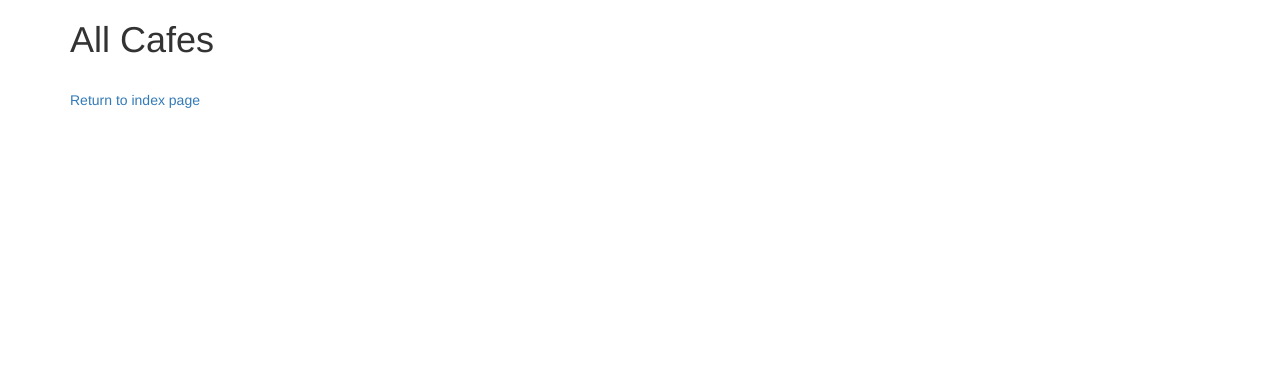
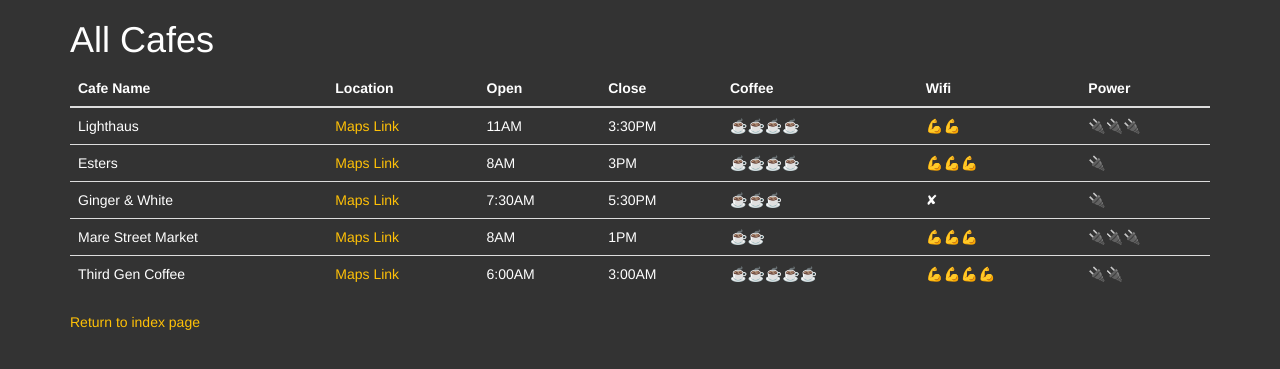
Before and after one commit to cburgyan/CoffeeAndWifi_Flask_flask_bootstrap_wtforms_StringField_SubmitField_TimeField_URLField_SelectField, a Flask app: page /cafes in a window 1280 px wide. Shown: the top 369 px of the page. Run offline with Flask 2, Linux system fonts and the light colour scheme; some libraries are stand-ins or nearby versions.

Commit message:
create functionality for adding to list of cafes

```diff
--- a/cafe-data.csv
+++ b/cafe-data.csv
@@ -1,5 +1,6 @@
 Cafe Name,Location,Open,Close,Coffee,Wifi,Power
-Lighthaus,https://goo.gl/maps/2EvhB4oq4gyUXKXx9,11AM, 3:30PM,☕☕☕☕️,💪💪,🔌🔌🔌
+Lighthaus,https://goo.gl/maps/2EvhB4oq4gyUXKXx9,11AM, 3:30PM,☕☕☕☕,💪💪,🔌🔌🔌
 Esters,https://goo.gl/maps/13Tjc36HuPWLELaSA,8AM,3PM,☕☕☕☕,💪💪💪,🔌
 Ginger & White,https://goo.gl/maps/DqMx2g5LiAqv3pJQ9,7:30AM,5:30PM,☕☕☕,✘,🔌
 Mare Street Market,https://goo.gl/maps/ALR8iBiNN6tVfuAA8,8AM,1PM,☕☕,💪💪💪,🔌🔌🔌
+Third Gen Coffee,https://www.TGC.ubio,6:00AM,3:00AM,☕☕☕☕☕,💪💪💪💪,🔌🔌
--- a/main.py
+++ b/main.py
@@ -1,9 +1,12 @@
-from flask import Flask, render_template
+import wtforms
+from flask import Flask, render_template, redirect, url_for
 from flask_bootstrap import Bootstrap
 from flask_wtf import FlaskForm
-from wtforms import StringField, SubmitField
-from wtforms.validators import DataRequired
+from wtforms import StringField, SubmitField, TimeField, URLField, SelectField
+from wtforms.validators import DataRequired, URL
 import csv
+import datetime
+
 
 app = Flask(__name__)
 app.config['SECRET_KEY'] = '8BYkEfBA6O6donzWlSihBXox7C0sKR6b'
@@ -12,6 +15,12 @@
 
 class CafeForm(FlaskForm):
     cafe = StringField('Cafe name', validators=[DataRequired()])
+    location = URLField('Cafe Location on Google Maps (URL)', validators=[DataRequired(), URL()])
+    open_time = TimeField('Open Time e.g. 8AM', validators=[DataRequired()])
+    close_time = TimeField('Closing Time e.g. 5:30PM', validators=[DataRequired()])
+    coffee_rating = SelectField('Coffee Rating', validators=[DataRequired()], choices=['☕', '☕☕', '☕☕☕', '☕☕☕☕', '☕☕☕☕☕'])
+    wifi_strength = SelectField('Wifi Strength Rating', validators=[DataRequired()], choices=['✘', '💪', '💪💪', '💪💪💪', '💪💪💪💪', '💪💪💪💪💪'])
+    available_power = SelectField('Power Socket Availability', validators=[DataRequired()], choices=['✘', '🔌', '🔌🔌', '🔌🔌🔌', '🔌🔌🔌🔌', '🔌🔌🔌🔌🔌'])
     submit = SubmitField('Submit')
 
 # Exercise:
@@ -29,11 +38,28 @@
     return render_template("index.html")
 
 
-@app.route('/add')
+@app.route('/add', methods=['GET', 'POST'])
 def add_cafe():
     form = CafeForm()
     if form.validate_on_submit():
         print("True")
+        print(form.open_time.data)
+
+        #Converting 24 hour into 12 hour
+        open_time = datetime.datetime.strptime(str(form.open_time.data), "%H:%M:%S")
+        open_time = open_time.strftime("%I:%M%p")
+        close_time = datetime.datetime.strptime(str(form.close_time.data), "%H:%M:%S")
+        close_time = close_time.strftime("%I:%M%p")
+        if open_time[0] == '0':
+            open_time = open_time[1:]
+        if close_time[0] == '0':
+            close_time = close_time[1:]
+
+        #Save to file
+        with open('cafe-data.csv', 'a', encoding='utf8') as csv_file:
+            csv_file.write(f'{form.cafe.data},{form.location.data},{open_time},{close_time},{form.coffee_rating.data},{form.wifi_strength.data},{form.available_power.data}\n')
+        return redirect(url_for('cafes'))
+
     # Exercise:
     # Make the form write a new row into cafe-data.csv
     # with   if form.validate_on_submit()
@@ -47,6 +73,7 @@
         list_of_rows = []
         for row in csv_data:
             list_of_rows.append(row)
+            print(row)
     return render_template('cafes.html', cafes=list_of_rows)
 
 
--- a/templates/cafes.html
+++ b/templates/cafes.html
@@ -1,6 +1,11 @@
 {% extends 'bootstrap/base.html' %}
 
 {% block title %}Restaurants{% endblock %}
+
+{% block styles %}
+{{ super() }}
+<link rel="stylesheet" href="{{url_for('static', filename='css/styles.css') }}">
+{% endblock %}
 
 {% block content %}
 
@@ -11,12 +16,29 @@
       <h1>All Cafes</h1>
 
 	  <table class="table">
-          <!-- This is where you will write the code to render a Bootstrap
-          Table that contains all the information from the
-          cafe-data.csv file. -->
+          <thead>
+            <tr>
+                {% for heading in cafes[0] %}
+                <th scope="col">{{ heading }}</th>
+                {% endfor %}
+            </tr>
+          </thead>
+          <tbody>
+              {% for row in cafes[1:] %}
+                <tr>
+                    {% for elem in row %}
+                    {% if 'http' in elem %}
+                    <td><a href="{{ elem }}">Maps Link</a></td>
+                    {% else %}
+                    <td>{{ elem }}</td>
+                    {% endif %}
+                    {% endfor %}
+                </tr>
+                {% endfor %}
+          </tbody>
   	  </table>
 
-      <p><a href="#">Return to index page</a></p>
+      <p><a href="{{ url_for('home') }}">Return to index page</a></p>
 
     </div>
   </div>
```
Also changed, not shown: templates/add.html (+9 -1 lines), templates/index.html (+5 -2 lines).
